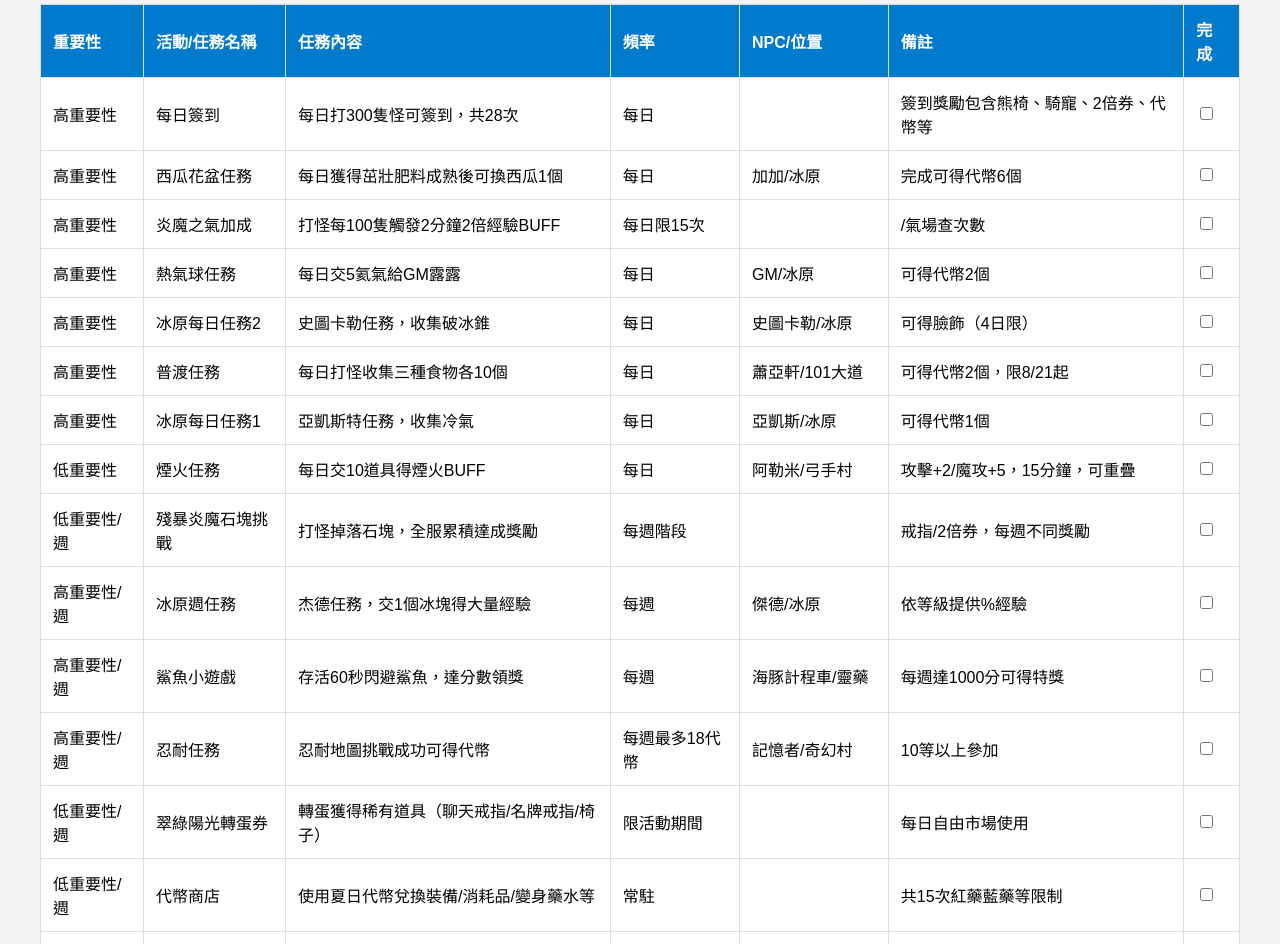
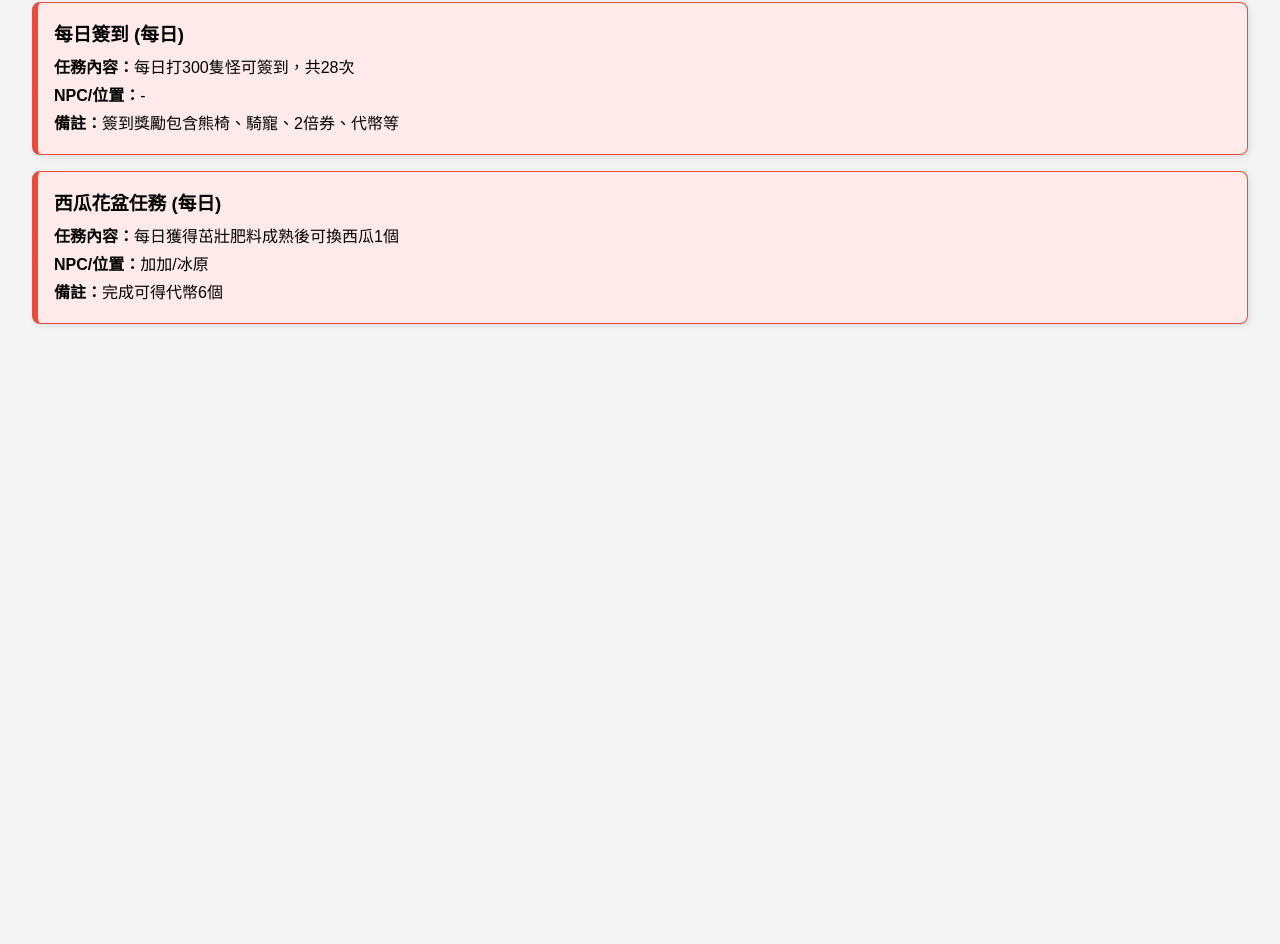
Before and after one commit to RExxxlo55/artale-drop2, a plain HTML site: page index.html in a window 1280 px wide. Shown: the part 119-1063 px from the top of the page. After the commit the page ends 800 px from the top, so only its background shows below. Drawn offline with Linux system fonts and the light colour scheme.

Commit message:
Add files via upload

```diff
--- a/artale_event_data.json
+++ b/artale_event_data.json
@@ -1,155 +1,18 @@
 [
   {
-    "重要性":"高重要性",
-    "活動\/任務名稱":"每日簽到",
-    "任務內容":"每日打300隻怪可簽到，共28次",
-    "頻率":"每日",
-    "NPC\/位置":null,
-    "完成":null,
-    "備註":"簽到獎勵包含熊椅、騎寵、2倍券、代幣等"
+    "重要性": "高重要性",
+    "活動/任務名稱": "每日簽到",
+    "任務內容": "每日打300隻怪可簽到，共28次",
+    "頻率": "每日",
+    "NPC/位置": "",
+    "備註": "簽到獎勵包含熊椅、騎寵、2倍券、代幣等"
   },
   {
-    "重要性":"高重要性",
-    "活動\/任務名稱":"西瓜花盆任務",
-    "任務內容":"每日獲得茁壯肥料成熟後可換西瓜1個",
-    "頻率":"每日",
-    "NPC\/位置":"加加\/冰原",
-    "完成":null,
-    "備註":"完成可得代幣6個"
-  },
-  {
-    "重要性":"高重要性",
-    "活動\/任務名稱":"炎魔之氣加成",
-    "任務內容":"打怪每100隻觸發2分鐘2倍經驗BUFF",
-    "頻率":"每日限15次",
-    "NPC\/位置":null,
-    "完成":null,
-    "備註":"\/氣場查次數"
-  },
-  {
-    "重要性":"高重要性",
-    "活動\/任務名稱":"熱氣球任務",
-    "任務內容":"每日交5氦氣給GM露露",
-    "頻率":"每日",
-    "NPC\/位置":"GM\/冰原",
-    "完成":null,
-    "備註":"可得代幣2個"
-  },
-  {
-    "重要性":"高重要性",
-    "活動\/任務名稱":"冰原每日任務2",
-    "任務內容":"史圖卡勒任務，收集破冰錐",
-    "頻率":"每日",
-    "NPC\/位置":"史圖卡勒\/冰原",
-    "完成":null,
-    "備註":"可得臉飾（4日限）"
-  },
-  {
-    "重要性":"高重要性",
-    "活動\/任務名稱":"普渡任務",
-    "任務內容":"每日打怪收集三種食物各10個",
-    "頻率":"每日",
-    "NPC\/位置":"蕭亞軒\/101大道",
-    "完成":null,
-    "備註":"可得代幣2個，限8\/21起"
-  },
-  {
-    "重要性":"高重要性",
-    "活動\/任務名稱":"冰原每日任務1",
-    "任務內容":"亞凱斯特任務，收集冷氣",
-    "頻率":"每日",
-    "NPC\/位置":"亞凱斯\/冰原",
-    "完成":null,
-    "備註":"可得代幣1個"
-  },
-  {
-    "重要性":"低重要性",
-    "活動\/任務名稱":"煙火任務",
-    "任務內容":"每日交10道具得煙火BUFF",
-    "頻率":"每日",
-    "NPC\/位置":"阿勒米\/弓手村",
-    "完成":null,
-    "備註":"攻擊+2\/魔攻+5，15分鐘，可重疊"
-  },
-  {
-    "重要性":"低重要性\/週",
-    "活動\/任務名稱":"殘暴炎魔石塊挑戰",
-    "任務內容":"打怪掉落石塊，全服累積達成獎勵",
-    "頻率":"每週階段",
-    "NPC\/位置":null,
-    "完成":null,
-    "備註":"戒指\/2倍券，每週不同獎勵"
-  },
-  {
-    "重要性":"高重要性\/週",
-    "活動\/任務名稱":"冰原週任務",
-    "任務內容":"杰德任務，交1個冰塊得大量經驗",
-    "頻率":"每週",
-    "NPC\/位置":"傑德\/冰原",
-    "完成":null,
-    "備註":"依等級提供%經驗"
-  },
-  {
-    "重要性":"高重要性\/週",
-    "活動\/任務名稱":"鯊魚小遊戲",
-    "任務內容":"存活60秒閃避鯊魚，達分數領獎",
-    "頻率":"每週",
-    "NPC\/位置":"海豚計程車\/靈藥",
-    "完成":null,
-    "備註":"每週達1000分可得特獎"
-  },
-  {
-    "重要性":"高重要性\/週",
-    "活動\/任務名稱":"忍耐任務",
-    "任務內容":"忍耐地圖挑戰成功可得代幣",
-    "頻率":"每週最多18代幣",
-    "NPC\/位置":"記憶者\/奇幻村",
-    "完成":null,
-    "備註":"10等以上參加"
-  },
-  {
-    "重要性":"低重要性\/週",
-    "活動\/任務名稱":"翠綠陽光轉蛋券",
-    "任務內容":"轉蛋獲得稀有道具（聊天戒指\/名牌戒指\/椅子）",
-    "頻率":"限活動期間",
-    "NPC\/位置":null,
-    "完成":null,
-    "備註":"每日自由市場使用"
-  },
-  {
-    "重要性":"低重要性\/週",
-    "活動\/任務名稱":"代幣商店",
-    "任務內容":"使用夏日代幣兌換裝備\/消耗品\/變身藥水等",
-    "頻率":"常駐",
-    "NPC\/位置":null,
-    "完成":null,
-    "備註":"共15次紅藥藍藥等限制"
-  },
-  {
-    "重要性":"低重要性\/週",
-    "活動\/任務名稱":"冰箱獎勵",
-    "任務內容":"打怪掉冰箱，開啟可獲得臉飾\/泳圈\/衝浪板等",
-    "頻率":"打怪觸發",
-    "NPC\/位置":null,
-    "完成":null,
-    "備註":"泳圈與衝浪板為永久裝備"
-  },
-  {
-    "重要性":"高重要性\/週",
-    "活動\/任務名稱":"神秘女孩任務",
-    "任務內容":"完成連續任務，獲得椅子與變身藥水",
-    "頻率":"一次性",
-    "NPC\/位置":"神祕女孩\/墮落",
-    "完成":null,
-    "備註":"限8\/21開放"
-  },
-  {
-    "重要性":"高重要性\/週",
-    "活動\/任務名稱":"炎魔討伐任務",
-    "任務內容":"通關炎魔一次獲得勳章",
-    "頻率":"帳號限1次",
-    "NPC\/位置":"阿多比斯\/炎魔之門",
-    "完成":null,
-    "備註":"100等以上參與"
+    "重要性": "高重要性",
+    "活動/任務名稱": "西瓜花盆任務",
+    "任務內容": "每日獲得茁壯肥料成熟後可換西瓜1個",
+    "頻率": "每日",
+    "NPC/位置": "加加/冰原",
+    "備註": "完成可得代幣6個"
   }
 ]
--- a/index.html
+++ b/index.html
@@ -4,26 +4,12 @@
   <meta charset="UTF-8" />
   <meta name="viewport" content="width=device-width, initial-scale=1.0"/>
   <title>Artale 夏日盛典 活動總覽</title>
-  <link rel="stylesheet" href="style.css"/>
+  <link rel="stylesheet" href="style.css" />
 </head>
 <body>
   <h1>Artale 夏日盛典 活動總覽</h1>
-  <div class="table-container">
-    <table id="event-table">
-      <thead>
-        <tr>
-          <th>重要性</th>
-          <th>活動/任務名稱</th>
-          <th>任務內容</th>
-          <th>頻率</th>
-          <th>NPC/位置</th>
-          <th>備註</th>
-          <th>完成</th>
-        </tr>
-      </thead>
-      <tbody></tbody>
-    </table>
-  </div>
+  <div id="event-container" class="card-list"></div>
+
   <script src="script.js"></script>
 </body>
 </html>
--- a/script.js
+++ b/script.js
@@ -1,32 +1,19 @@
-fetch("artale_event_data.json")
-  .then((res) => res.json())
-  .then((data) => {
-    const tbody = document.querySelector("#event-table tbody");
+fetch('artale_event_data.json')
+  .then(response => response.json())
+  .then(data => {
+    const container = document.getElementById('event-container');
 
-    data.forEach((item, index) => {
-      const row = document.createElement("tr");
+    data.forEach(item => {
+      const card = document.createElement('div');
+      card.className = `card ${item.重要性.includes("高") ? "high" : "low"}`;
 
-      // 判斷是否已完成（從 localStorage）
-      const isChecked = localStorage.getItem("event_done_" + index) === "true";
-
-      row.innerHTML = `
-        <td>${item["重要性"] || ""}</td>
-        <td>${item["活動/任務名稱"] || ""}</td>
-        <td>${item["任務內容"] || ""}</td>
-        <td>${item["頻率"] || ""}</td>
-        <td>${item["NPC/位置"] || ""}</td>
-        <td>${item["備註"] || ""}</td>
-        <td><input type="checkbox" data-index="${index}" ${isChecked ? "checked" : ""}></td>
+      card.innerHTML = `
+        <h3>${item["活動/任務名稱"]} (${item.頻率})</h3>
+        <p><strong>任務內容：</strong>${item["任務內容"]}</p>
+        <p><strong>NPC/位置：</strong>${item["NPC/位置"] || "-"}</p>
+        <p><strong>備註：</strong>${item["備註"] || "-"}</p>
       `;
 
-      tbody.appendChild(row);
-    });
-
-    // 綁定事件
-    tbody.querySelectorAll("input[type='checkbox']").forEach((checkbox) => {
-      checkbox.addEventListener("change", (e) => {
-        const index = e.target.getAttribute("data-index");
-        localStorage.setItem("event_done_" + index, e.target.checked);
-      });
+      container.appendChild(card);
     });
   });
--- a/style.css
+++ b/style.css
@@ -1,31 +1,39 @@
 body {
   font-family: sans-serif;
   background: #f4f4f4;
-  padding: 2rem;
+  margin: 0;
+  padding: 1rem;
 }
-
 h1 {
   text-align: center;
-  margin-bottom: 1rem;
+  color: #333;
 }
-
-.table-container {
-  overflow-x: auto;
+.card-list {
+  display: flex;
+  flex-direction: column;
+  gap: 1rem;
+  padding: 1rem;
 }
-
-table {
-  width: 100%;
-  border-collapse: collapse;
-  background: white;
+.card {
+  background: #fff;
+  border: 1px solid #ccc;
+  border-left: 6px solid;
+  padding: 1rem;
+  border-radius: 8px;
+  box-shadow: 2px 2px 6px #ddd;
 }
-
-th, td {
-  padding: 0.75rem;
-  border: 1px solid #ddd;
-  text-align: left;
+.card.high {
+  border-color: #e74c3c;
+  background-color: #ffeaea;
 }
-
-th {
-  background: #007acc;
-  color: white;
+.card.low {
+  border-color: #2ecc71;
+  background-color: #eafff2;
 }
+.card h3 {
+  margin-top: 0;
+  margin-bottom: 0.5rem;
+}
+.card p {
+  margin: 0.25rem 0;
+}
```
